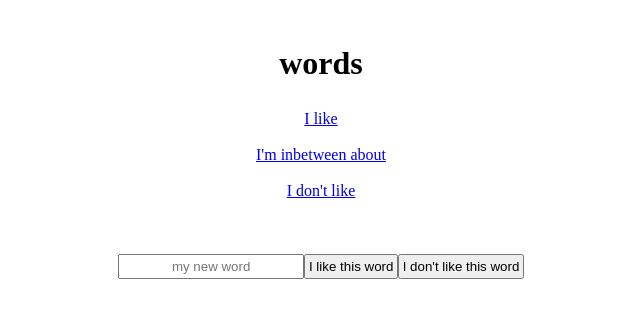
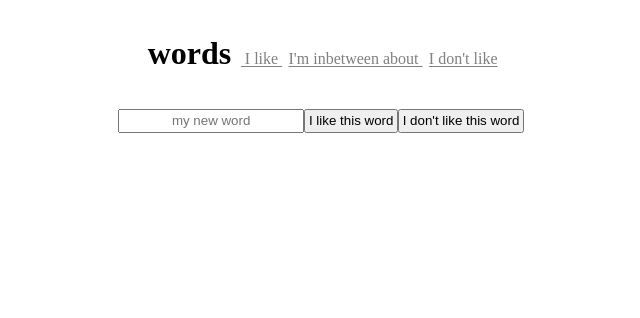
Before and after one commit to JS-Press/Words, a React (Create React App) app: page / in a window 1280 px wide. Shown: the top 318 px of the page, without its empty margins (319-959 px from the left). Built offline with nearby package versions, Linux system fonts and the light colour scheme; no server answers.

Commit message:
started nav styling

```diff
--- a/src/App.css
+++ b/src/App.css
@@ -4,8 +4,14 @@
 
 }
 
-.Navbar {
+.nav {
   display : inline;
+}
+
+a {
+  display : inline;
+  font-size : 1em;
+  color : grey;
 }
 
 /*
--- a/src/Navbar.js
+++ b/src/Navbar.js
@@ -5,25 +5,22 @@ function Navbar(){
 
     return (
         <>
-        <h1>words</h1>
-        <NavLink to="/like" activeStyle={{
+        <br></br>
+        <h1 className = 'nav' >words</h1>
+        <NavLink to="/like" className = 'nav' activeStyle={{
             fontWeight: "bold", fontSize: "large",
             color: "green"
         }}> I like </NavLink>
-        <br></br>
-        <br></br>
-        <NavLink to="/inbetween"  activeStyle={{
+        <NavLink to="/inbetween" className = 'nav' activeStyle={{
             fontWeight: "bold", fontSize: "large",
             color: "orange"
         }}> I'm inbetween about </NavLink>
-        <br></br>
-        <br></br>
-        <NavLink to="/dont-like"  activeStyle={{
+        <NavLink to="/dont-like"  className = 'nav' activeStyle={{
             fontWeight: "bold", fontSize: "large",
             color: "red"
         }}> I don't like </NavLink>
         <br></br>
-        <br></br>
+
 
         </>
     )
```
